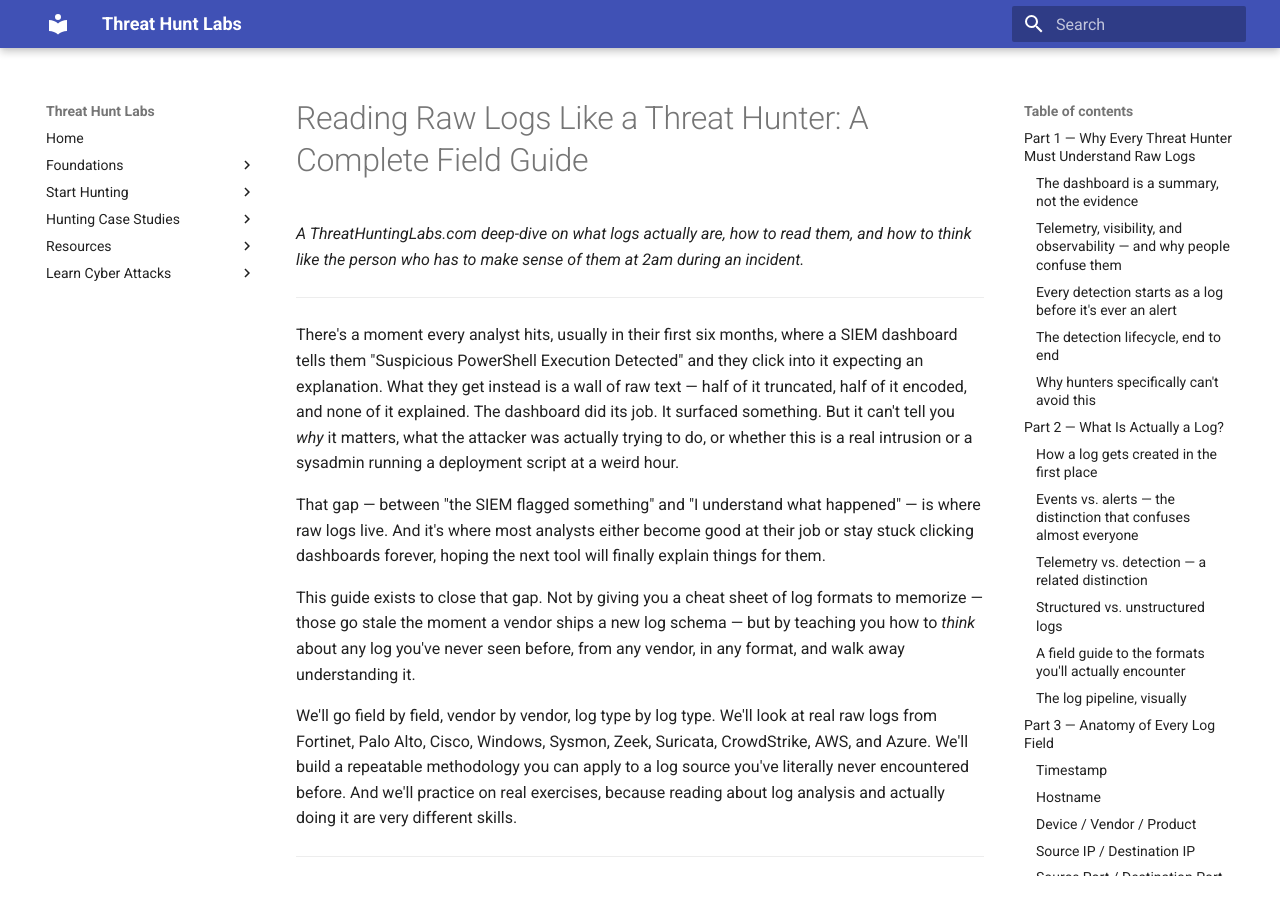
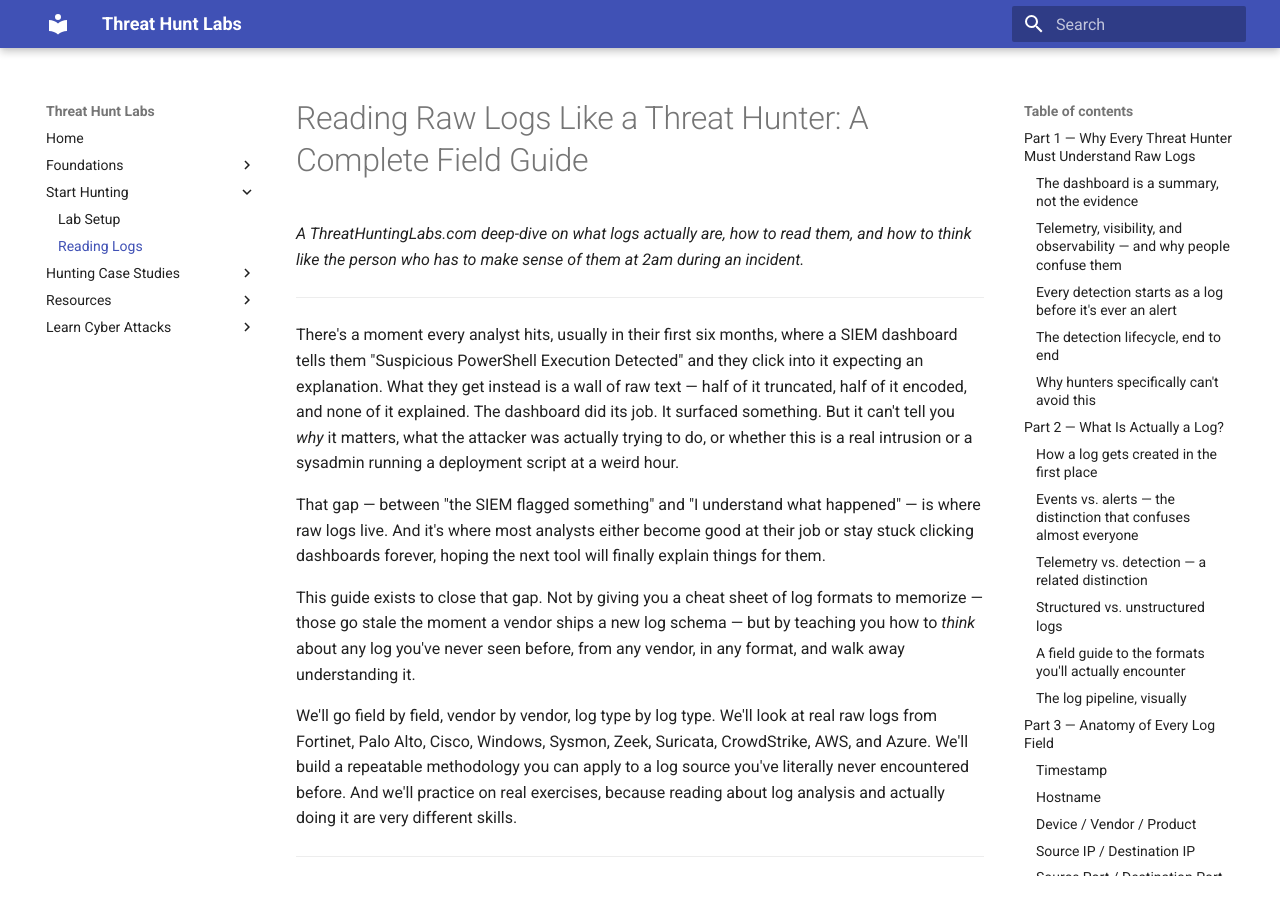
Before and after one commit to pbmundas/ThreatHuntingLabs, an MkDocs documentation site: the page built from docs/Start-Hunting/Reading-Raw-Logs-Like-a-Threat-Hunter.md, in a window 1280 px wide and 900 px high. Built offline with MkDocs 1.6.1 and Material for MkDocs 9.7.7, drawn with Linux system fonts in a browser that asks for light colours; some of the changed lines change nothing that is shown.

Commit message:
Update mkdocs.yml

```diff
--- a/mkdocs.yml
+++ b/mkdocs.yml
@@ -42,7 +42,7 @@ nav:
 
   - Start Hunting:
       - Lab Setup: Start-Hunting/threat-hunting-lab.md
-      - Reading Logs: Reading-Raw-Logs-Like-a-Threat-Hunter.md
+      - Reading Logs: Start-Hunting/Reading-Raw-Logs-Like-a-Threat-Hunter.md
 
   - Hunting Case Studies:
      - Solarwind Supply Chain Attack: case-studies/hunting-the-SolarWinds-supply-chain-attack.md
```
